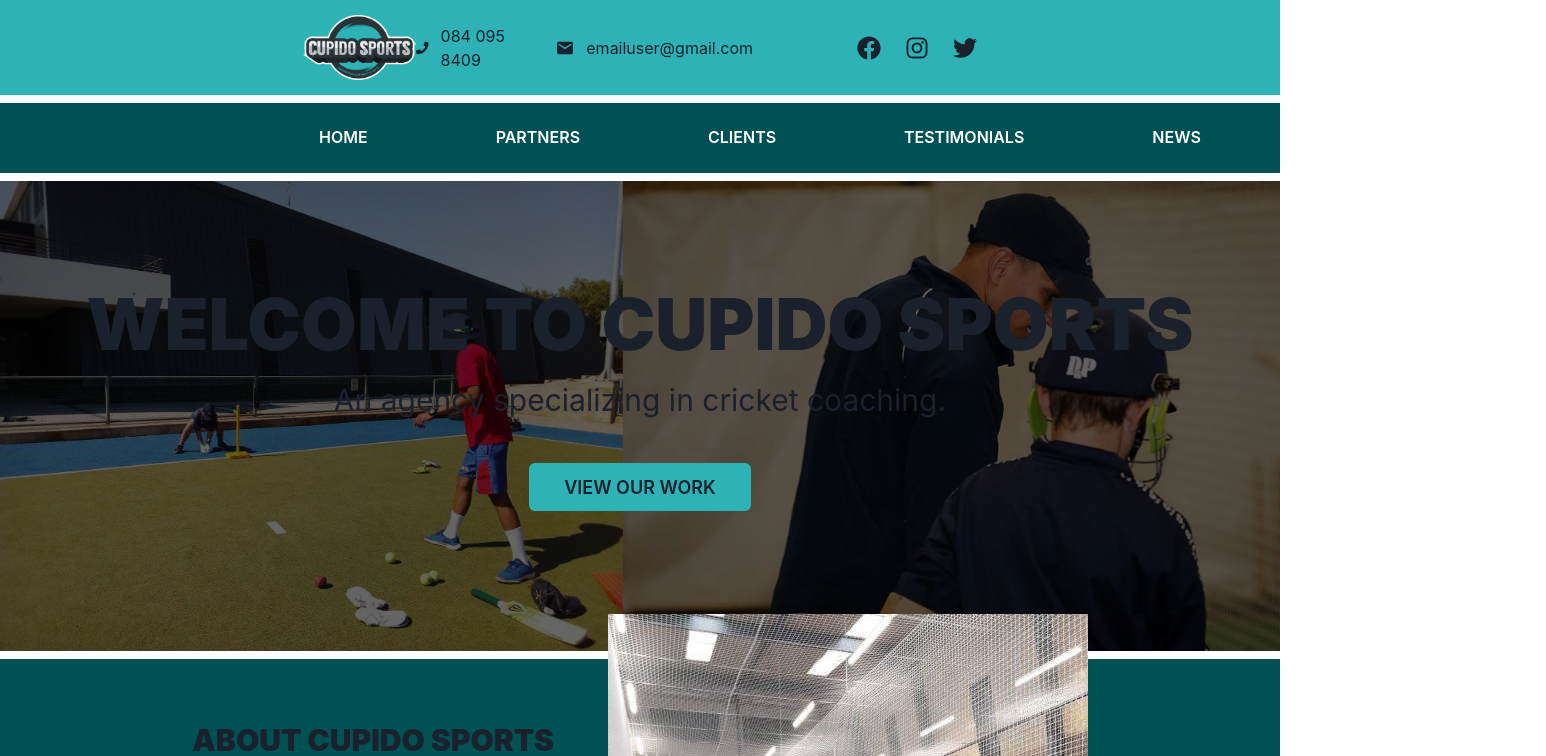
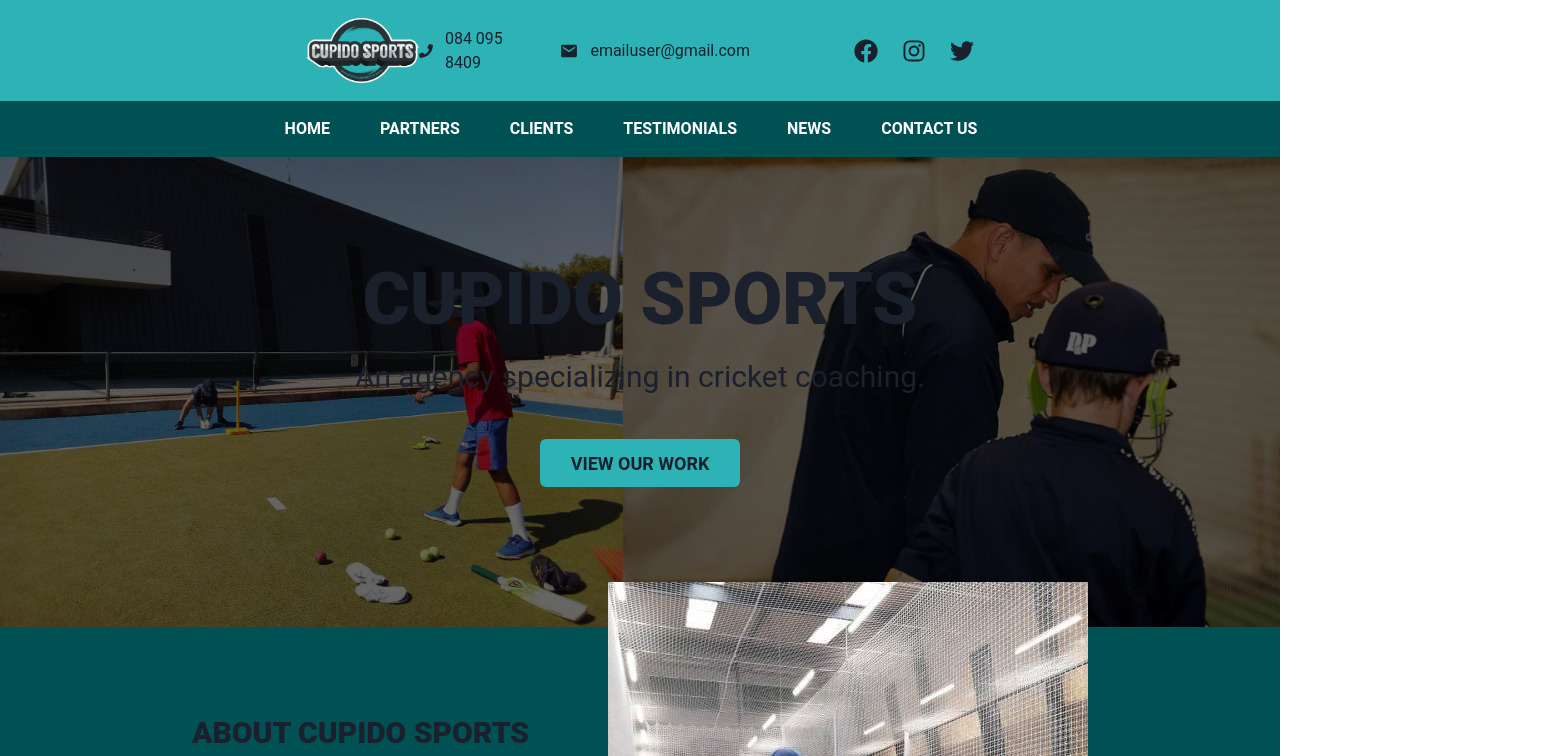
Before and after one commit to Keanin-Cupido/cupido-sports-website, a React (Create React App) app in the folder cs-sports/: page / in a window 1280 px wide. Shown: the top 756 px of the page, 1546 px wide, since content can reach past the window. Built offline with nearby package versions, Linux system fonts and the light colour scheme.

Commit message:
style: all home sections

```diff
--- a/cs-sports/package.json
+++ b/cs-sports/package.json
@@ -13,6 +13,7 @@
     "react": "^17.0.2",
     "react-dom": "^17.0.2",
     "react-icons": "^4.3.1",
+    "react-router-dom": "^6.1.1",
     "react-scripts": "4.0.3",
     "web-vitals": "^1.1.2"
   },
--- a/cs-sports/src/App.js
+++ b/cs-sports/src/App.js
@@ -1,8 +1,27 @@
-import Home from "./pages/Home";
+import Header_top from './components/sections/Header-top'
+import Header_bottom from './components/sections/Header-bottom'
+import Banner from './components/sections/Banner'
+import Filler_Section from './components/sections/Filler_Section'
+import About_Section from './components/sections/About_Section'
+import Section_noname from './components/sections/Section_noname'
+import Testimonial_Section from './components/sections/Testimonial_Section'
+import Footer from './components/sections/Footer'
+import { ChakraProvider } from "@chakra-ui/react";
+
+import theme from "./components/ui/theme"
 
 function App() {
   return (
-    <Home />
+    <ChakraProvider theme={theme}>
+      <Header_top/>
+      <Header_bottom />
+      <Banner />
+      <About_Section />
+      <Filler_Section />
+      <Section_noname />
+      <Testimonial_Section />
+      <Footer />
+    </ChakraProvider>
   );
 }
 
--- a/cs-sports/src/components/sections/Banner.js
+++ b/cs-sports/src/components/sections/Banner.js
@@ -7,9 +7,9 @@
     return (
         <Flex backgroundColor="blue" width="100%" alignItems="center" justifyContent="center">
             <Flex flexDirection="column" position="absolute" alignItems="center">
-                <Text fontSize="7xl" justifyContent="center" textAlign="center" fontWeight="black">WELCOME TO CUPIDO SPORTS</Text>
+                <Text fontSize="7xl" justifyContent="center" textAlign="center" fontWeight="black">CUPIDO SPORTS</Text>
                 <Text fontSize="3xl" textAlign="center">An agency specializing in cricket coaching. </Text>
-                <Button justifyContent="center" textAlign="center" width="20%" backgroundColor="#2DB2B6" size="lg" mt={10} mb={50} variant='solid'>VIEW OUR WORK</Button>
+                <Button justifyContent="center" textAlign="center" width="35%" backgroundColor="#2DB2B6" size="lg" mt={10} mb={50} variant='solid'>VIEW OUR WORK</Button>
             </Flex>
             <Image src={banner_bg} width="100%" />
         </Flex>
--- a/cs-sports/src/components/sections/Footer.js
+++ b/cs-sports/src/components/sections/Footer.js
@@ -1,11 +1,53 @@
-import { Box } from '@chakra-ui/react'
+import { Box, Button, Flex, Image, Text } from '@chakra-ui/react'
 import React from 'react'
+import { FaFacebook, FaInstagram, FaTwitter } from 'react-icons/fa'
+
+import source from "./img/cs_logo_design.png"
 
 function Footer() {
     return (
-        <Box height="500px">
-            Footer
-        </Box>
+        <Flex flexDirection="column">
+            <Flex flexDirection="row" pl={200} pr={200} pt={100} pb={100} alignItems="center" backgroundColor="#005154">
+                <Flex flexDirection="row" gap={18}>
+                    <Flex flexDirection="column" gap={18}>
+                        <Image w="65px" src={source} fallbackSrc='https://via.placeholder.com/150'/>
+                        <Text fontWeight="black">ABOUT CUPIDO SPORTS</Text>
+                        <Text w="50%">Lorem ipsum dolor sit amet, consectetur adipiscing elit.
+                            Vestibulum tincidunt velit non erat cursus, id gravida elit porta.
+                            Proin et malesuada dui, vel dictum arcu. Vestibulum velit metus, vulputate a feugiat non, maximus et ligula. Ut posuere ligula metus.
+                            Morbi et magna ante.</Text>
+                        <Flex flexDirection="row" gap={15}>
+                            <FaFacebook size="24px"/>
+                            <FaInstagram size="24px"/>
+                            <FaTwitter size="24px"/>
+                        </Flex>
+                    </Flex>
+                    <Flex flexDirection="row" gap={50}>
+                        <Flex flexDirection="column" gap={18}>
+                            <Text>USEFUL LINKS</Text>
+                            <Flex flexDirection="column" gap={15}>
+                                <Button variant='link'>Link 1</Button>
+                                <Button variant='link'>Link 2</Button>
+                                <Button variant='link'>Link 3</Button>
+                                <Button variant='link'>Link 4</Button>
+                                <Button variant='link'>Link 5</Button>
+                            </Flex>
+                        </Flex>
+                        <Flex flexDirection="column" gap={18}>
+                            <Text>FIND US</Text>
+                            <Flex flexDirection="column" gap={15}>
+                                <Button variant='link'>Link 1</Button>
+                                <Button variant='link'>Link 2</Button>
+                                <Button variant='link'>Link 3</Button>
+                                <Button variant='link'>Link 4</Button>
+                                <Button variant='link'>Link 5</Button>
+                            </Flex>
+                        </Flex>
+                    </Flex>
+                </Flex>
+            </Flex>
+            <Flex flexDirection="row" backgroundColor="#00292B" pt={15} pb={15} textAlign="center" justifyContent="center">© Cupido Sports – All Rights Reserved</Flex>
+        </Flex>
     )
 }
 
--- a/cs-sports/src/components/sections/Header-bottom.js
+++ b/cs-sports/src/components/sections/Header-bottom.js
@@ -3,14 +3,14 @@
 
 function Header() {
     return (
-        <HStack p={15} backgroundColor="#005154" flexDirection="row" w="100%" alignItems="center" w="full" h="full">
-            <Flex flexDirection="row" w="100%" alignItems="center" mr={72} ml={72}>
-                <Button color="white" mr={24} backgroundColor="transparent">HOME</Button>
-                <Button color="white" mr={24} backgroundColor="transparent">PARTNERS</Button>
-                <Button color="white" mr={24} backgroundColor="transparent">CLIENTS</Button>
-                <Button color="white" mr={24} backgroundColor="transparent">TESTIMONIALS</Button>
-                <Button color="white" mr={24} backgroundColor="transparent">NEWS</Button>
-                <Button color="white" mr={24} backgroundColor="transparent">CONTACT US</Button>
+        <HStack p={2} backgroundColor="#005154" flexDirection="row" w="100%" alignItems="center" justifyContent="center" w="full" h="full">
+            <Flex flexDirection="row" w="100%" alignItems="center" justifyContent="center">
+                <Button color="white" mr={18} variant='ghost'>HOME</Button>
+                <Button color="white" mr={18} variant='ghost'>PARTNERS</Button>
+                <Button color="white" mr={18} variant='ghost'>CLIENTS</Button>
+                <Button color="white" mr={18} variant='ghost'>TESTIMONIALS</Button>
+                <Button color="white" mr={18} variant='ghost'>NEWS</Button>
+                <Button color="white" mr={18} variant='ghost'>CONTACT US</Button>
             </Flex>
         </HStack>
     )
--- a/cs-sports/src/components/sections/Header-top.js
+++ b/cs-sports/src/components/sections/Header-top.js
@@ -8,7 +8,7 @@
 
 function Header() {
     return (
-        <HStack p={15} alignItems="center" backgroundColor="#2DB2B6" flexDirection="row" w="100%" alignItems="center" m={0} w="full">
+        <HStack p={18} alignItems="center" backgroundColor="#2DB2B6" flexDirection="row" w="100%" alignItems="center" m={0} w="full">
             <Flex flexDirection="row" w="100%" alignItems="center" mr={72} ml={72}>
                 <Image h="65px" src={source} fallbackSrc='https://via.placeholder.com/150'/>
                 <Spacer />
--- a/cs-sports/src/components/sections/Section_noname.js
+++ b/cs-sports/src/components/sections/Section_noname.js
@@ -6,14 +6,14 @@
 function Section_noname() {
     return (
         <Flex flexDirection="row" backgroundColor="#005154" width="100%" alignItems="center" height="550px">
-            <Flex flexDirection="column" width="100%" alignItems="right" justifyContent="right" w="30%" ml="15%">
+            <Flex flexDirection="column" width="100%" alignItems="right" justifyContent="right" ml="55%" mr="15%" right={0}>
                 <Text fontSize="3xl" justifyContent="flex-end" fontWeight="black" textAlign="right">ABOUT CUPIDO SPORTS</Text>
                 <Text fontSize="md" textAlign="right">Lorem ipsum dolor sit amet, consectetur adipiscing elit.
                     Vestibulum tincidunt velit non erat cursus, id gravida elit porta. Proin et malesuada dui, vel dictum arcu.
                     Vestibulum velit metus, vulputate a feugiat non, maximus et ligula. Ut posuere ligula metus. Morbi et magna ante.
                     Vivamus nec dolor ut urna hendrerit iaculis et euismod augue. Nulla at facilisis lectus. Ut posuere ligula metus. Morbi et magna ante.
                     Vivamus nec dolor ut urna hendrerit iaculis et euismod augue.</Text>
-                <Button justifyContent="center" textAlign="center" width="20%" backgroundColor="#2DB2B6" size="sm" mt={10} mb={50} variant='solid'>LEARN MORE</Button>
+                <Button justifyContent="center" textAlign="center" backgroundColor="#2DB2B6" size="sm" ml="75%" mt={10} mb={50} variant='solid' right={0}>LEARN MORE</Button>
             </Flex>
             <Image src={about_img} position="absolute" textAlign="left" justifyContent="left" left="15%" width="600px"/>
         </Flex>
--- /dev/null
+++ b/cs-sports/src/components/ui/theme.js
@@ -0,0 +1,9 @@
+import { extendTheme } from '@chakra-ui/react'
+
+const theme = extendTheme({
+  fonts: {
+    body: 'Roboto',
+  },
+})
+
+export default theme
--- a/cs-sports/src/index.js
+++ b/cs-sports/src/index.js
@@ -5,9 +5,7 @@
 
 ReactDOM.render(
   <React.StrictMode>
-    <ChakraProvider>
       <App />
-    </ChakraProvider>
   </React.StrictMode>,
   document.getElementById('root')
 );
--- a/cs-sports/src/pages/Home.js
+++ /dev/null
@@ -1,27 +0,0 @@
-import React from 'react'
-import { VStack } from '@chakra-ui/react'
-import Header_top from '../components/sections/Header-top'
-import Header_bottom from '../components/sections/Header-bottom'
-import Banner from '../components/sections/Banner'
-import Filler_Section from '../components/sections/Filler_Section'
-import About_Section from '../components/sections/About_Section'
-import Section_noname from '../components/sections/Section_noname'
-import Testimonial_Section from '../components/sections/Testimonial_Section'
-import Footer from '../components/sections/Footer'
-
-function Home() {
-    return (
-        <VStack>
-            <Header_top />
-            <Header_bottom />
-            <Banner />
-            <About_Section />
-            <Filler_Section />
-            <Section_noname />
-            <Testimonial_Section />
-            <Footer />
-        </VStack>
-    )
-}
-
-export default Home
--- /dev/null
+++ b/package.json
@@ -0,0 +1,5 @@
+{
+  "dependencies": {
+    "@fontsource/roboto": "^4.5.1"
+  }
+}
```
Also changed, not shown: cs-sports/src/components/sections/Testimonial_Section.js (+16 -3 lines), 2 other files (tests, documents, lock files or other folders).
